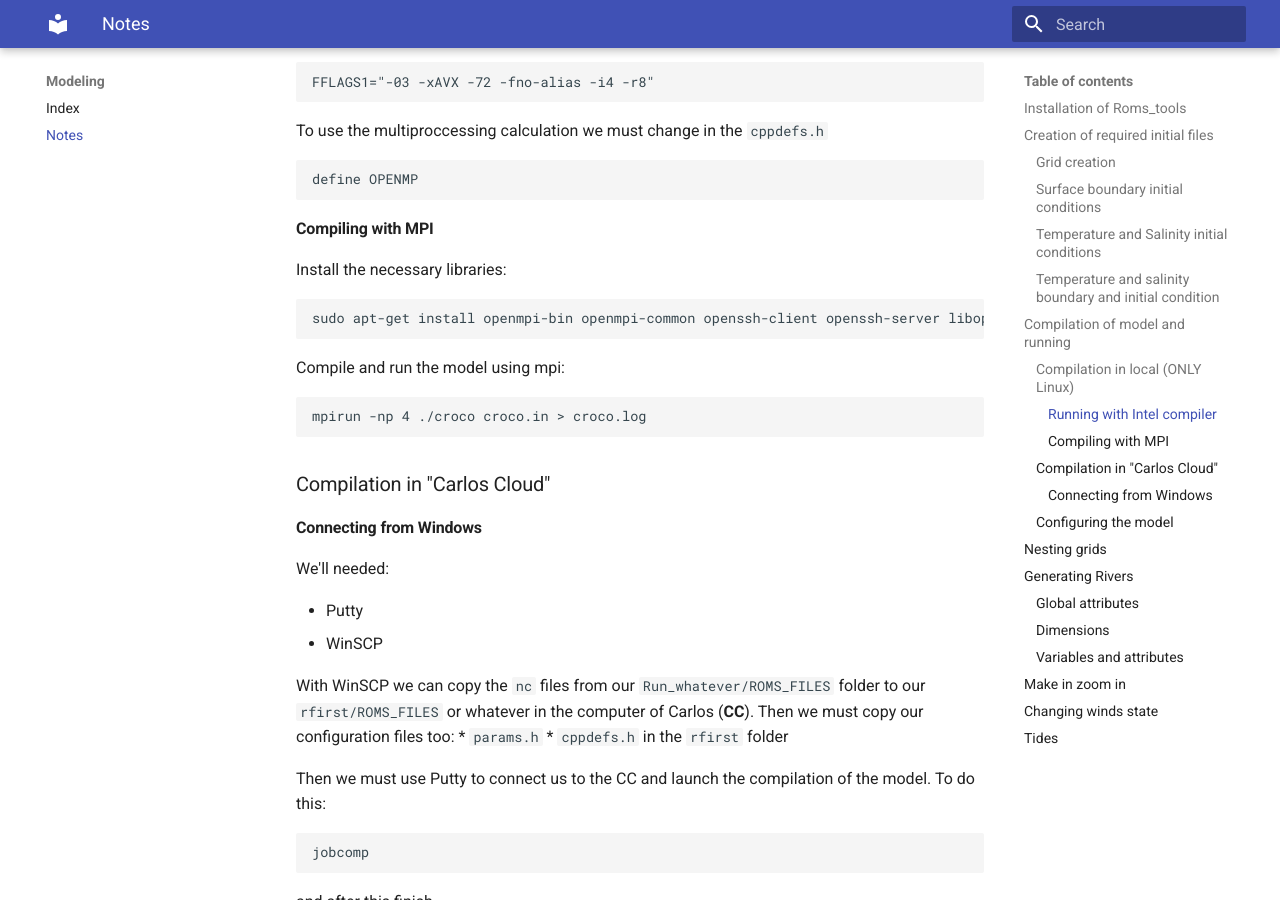
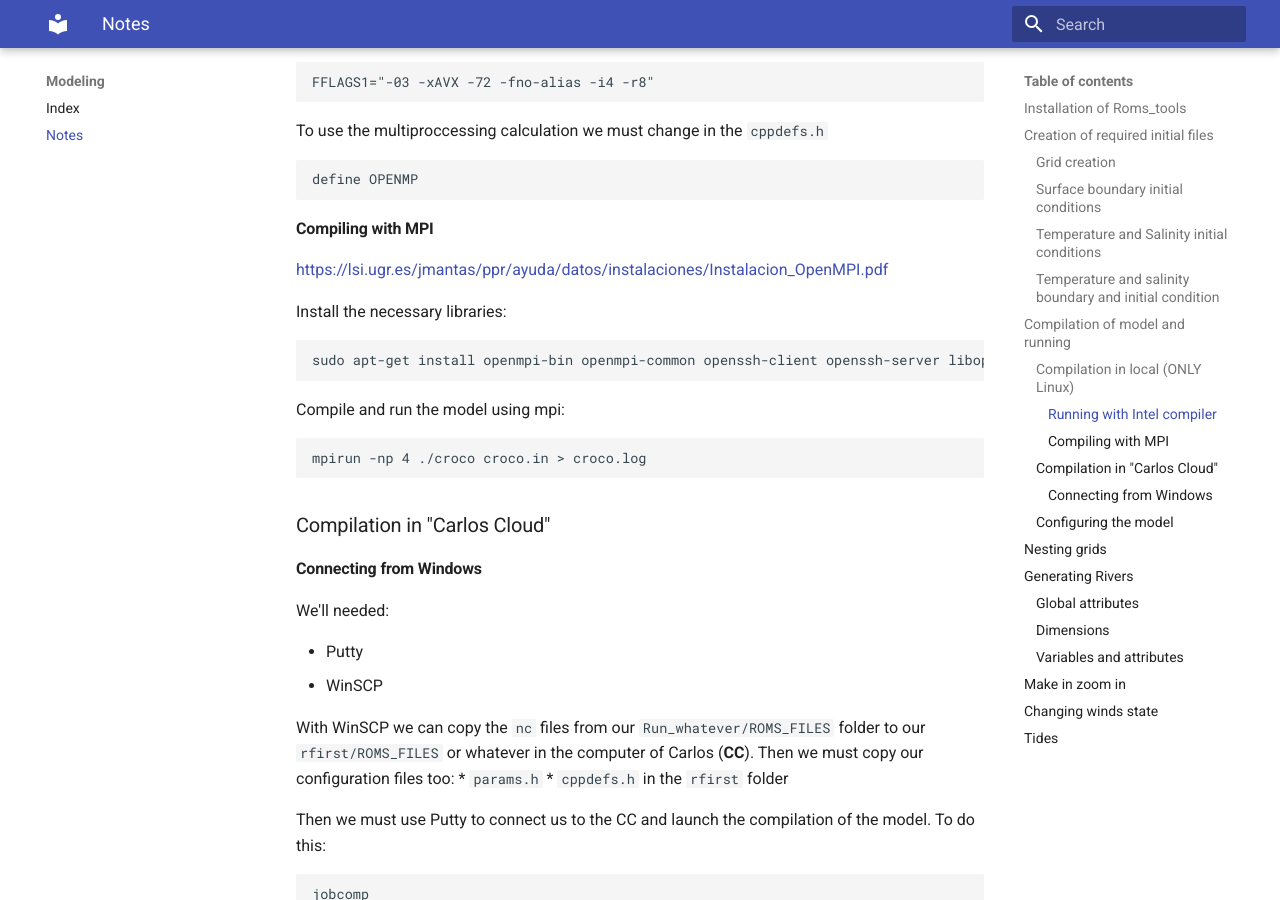
Before and after one commit to michogar/oceanic-modeling, an MkDocs documentation site: the page built from docs/apuntes.md, in a window 1280 px wide and 900 px high, scrolled down 3429 px. Built offline with MkDocs 1.6.1 and Material for MkDocs 9.7.7, drawn with Linux system fonts in a browser that asks for light colours; old or Windows-style settings are respelled for this version of MkDocs; some of the changed lines change nothing that is shown.

Commit message:
Adds link to MPI info

```diff
--- a/docs/apuntes.md
+++ b/docs/apuntes.md
@@ -153,6 +153,8 @@ To use the multiproccessing calculation we must change in the `cppdefs.h`
     define OPENMP
 
 #### Compiling with MPI
+
+[https://lsi.ugr.es/jmantas/ppr/ayuda/datos/instalaciones/Instalacion_OpenMPI.pdf](https://lsi.ugr.es/jmantas/ppr/ayuda/datos/instalaciones/Instalacion_OpenMPI.pdf)
 
 Install the necessary libraries:
 
```
